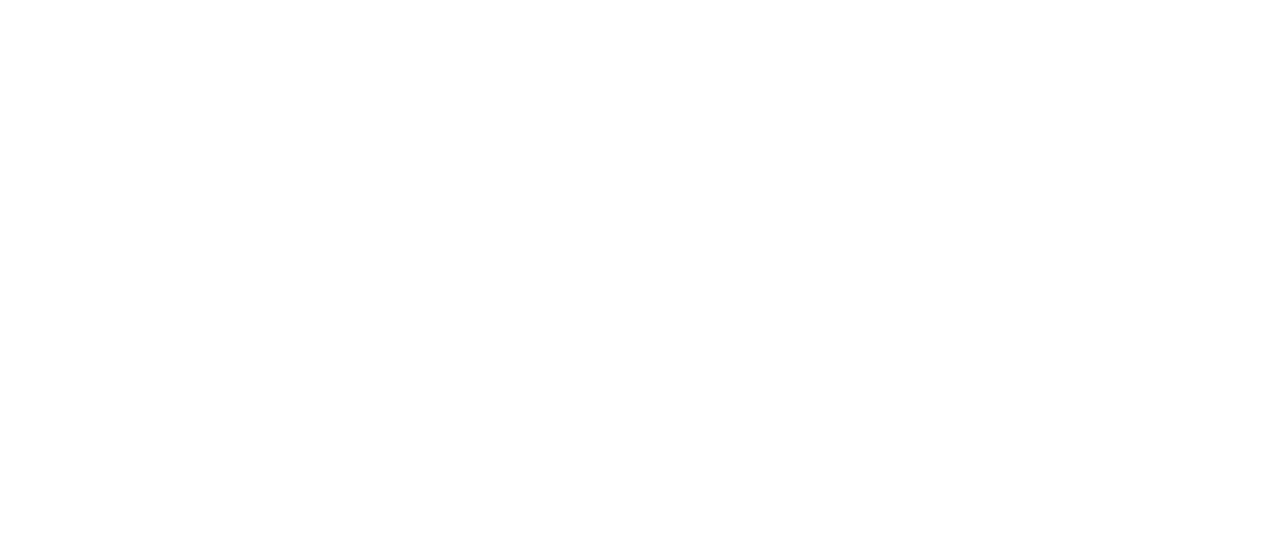
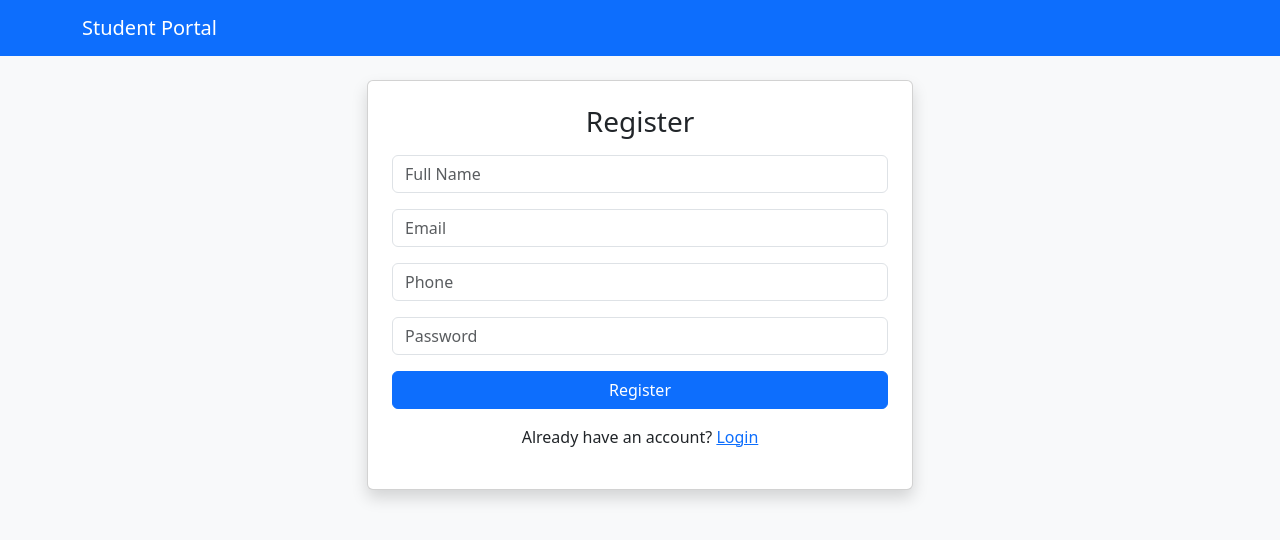
Before and after one commit to Jadhavdisha/student_app, a Flask app: page /register in a window 1280 px wide. Before the commit the part shown is empty. Shown: the top 540 px of the page. Run offline with Flask 3, Linux system fonts and the light colour scheme.

Commit message:
Fix blank page - refreshed templates

```diff
--- a/templates/base.html
+++ b/templates/base.html
@@ -0,0 +1,34 @@
+<!DOCTYPE html>
+<html lang="en">
+<head>
+    <meta charset="UTF-8">
+    <meta name="viewport" content="width=device-width, initial-scale=1.0">
+    <title>Student Portal</title>
+    <link href="https://cdn.jsdelivr.net/npm/bootstrap@5.3.2/dist/css/bootstrap.min.css" rel="stylesheet">
+</head>
+<body class="bg-light">
+
+<nav class="navbar navbar-dark bg-primary">
+    <div class="container">
+        <a class="navbar-brand" href="/">Student Portal</a>
+        {% if session.get('user_email') %}
+            <a href="/logout" class="btn btn-light btn-sm">Logout</a>
+        {% endif %}
+    </div>
+</nav>
+
+<div class="container mt-4">
+    {% with messages = get_flashed_messages(with_categories=true) %}
+        {% if messages %}
+            {% for category, message in messages %}
+                <div class="alert alert-{{ category }}">{{ message }}</div>
+            {% endfor %}
+        {% endif %}
+    {% endwith %}
+
+    {% block content %}
+    {% endblock %}
+</div>
+
+</body>
+</html>
--- a/templates/login.html
+++ b/templates/login.html
@@ -7,8 +7,8 @@
             <h3 class="text-center mb-3">Login</h3>
 
             <form method="POST">
-        <input class="form-control mb-3" name="email" placeholder="Email" required>
-        <input type="password" class="form-control mb-3" name="password" placeholder="Password" required>
+                <input name="email" class="form-control mb-3" placeholder="Email" required>
+                <input name="password" class="form-control mb-3" type="password" placeholder="Password" required>
 
                 <button class="btn btn-primary w-100">Login</button>
             </form>
--- a/templates/register.html
+++ b/templates/register.html
@@ -0,0 +1,25 @@
+{% extends "base.html" %}
+{% block content %}
+
+<div class="row justify-content-center">
+    <div class="col-md-6">
+        <div class="card p-4 shadow">
+            <h3 class="text-center mb-3">Register</h3>
+
+            <form method="POST">
+                <input name="fullname" class="form-control mb-3" placeholder="Full Name" required>
+                <input name="email" class="form-control mb-3" placeholder="Email" required>
+                <input name="phone" class="form-control mb-3" placeholder="Phone">
+                <input name="password" class="form-control mb-3" type="password" placeholder="Password" required>
+
+                <button class="btn btn-primary w-100">Register</button>
+            </form>
+
+            <p class="mt-3 text-center">
+                Already have an account? <a href="/login">Login</a>
+            </p>
+        </div>
+    </div>
+</div>
+
+{% endblock %}
```
Also changed, not shown: templates/home.html (+5 -5 lines). Lines whose indentation alone changed are shown as unchanged.
